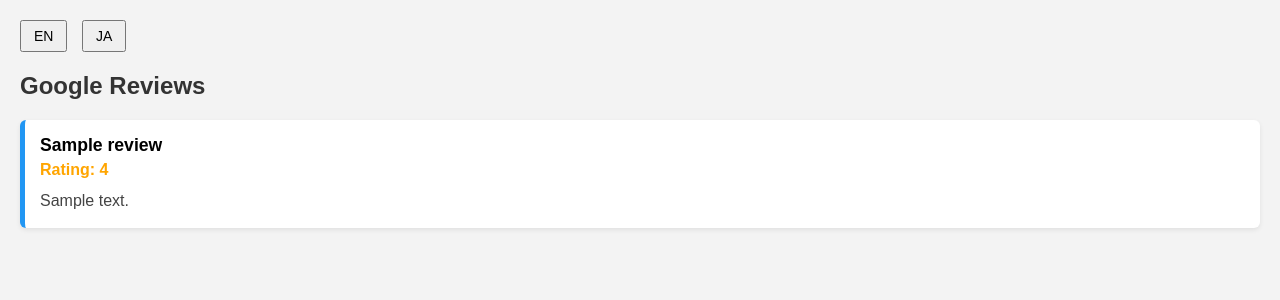
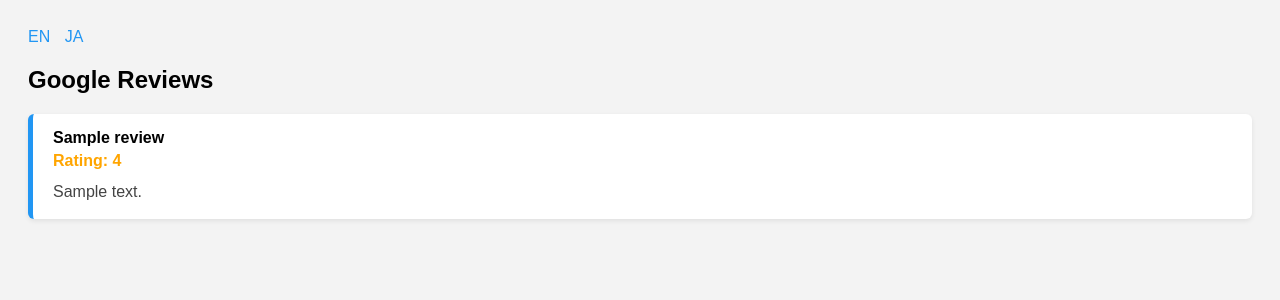
Before and after one commit to zayro-official/zayro-app, a FastAPI app: page /reviews in a window 1280 px wide. Shown: the top 300 px of the page. Run offline with FastAPI, Linux system fonts and the light colour scheme; a database or web service that is not in the repository returns one stand-in record (values such as "Sample title"); data that the repository does not hold is empty.

Commit message:
Update reviews.html

```diff
--- a/templates/reviews.html
+++ b/templates/reviews.html
@@ -1,5 +1,5 @@
 <!DOCTYPE html>
-<html>
+<html lang="{{ lang }}">
 <head>
     <meta charset="UTF-8">
     <title>Google Reviews</title>
@@ -8,34 +8,23 @@
             font-family: Arial, sans-serif;
             background-color: #f3f3f3;
             padding: 20px;
-      margin: 0;
         }
         h2 {
-      color: #333;
             margin-bottom: 20px;
-    }
-    .lang-buttons {
-      margin-bottom: 20px;
-    }
-    .lang-buttons button {
-      margin-right: 10px;
-      padding: 6px 12px;
-      font-size: 14px;
         }
         .review {
             background-color: #fff;
             border-left: 5px solid #2196f3;
             border-radius: 6px;
-      padding: 15px;
+            padding: 15px 20px;
             margin-bottom: 15px;
             box-shadow: 0 2px 5px rgba(0,0,0,0.08);
         }
         .author {
             font-weight: bold;
-      font-size: 1.1em;
             margin-bottom: 5px;
         }
-    .rating-label {
+        .rating {
             color: #FFA500;
             font-weight: bold;
             margin-bottom: 10px;
@@ -44,50 +33,38 @@
             color: #444;
             line-height: 1.5;
         }
-    @media (max-width: 600px) {
-      .review {
-        padding: 10px 15px;
+        .lang-switch {
+            margin-bottom: 15px;
         }
+        .lang-switch a {
+            margin-right: 10px;
+            text-decoration: none;
+            color: #2196f3;
         }
     </style>
 </head>
 <body>
-  <div class="lang-buttons">
-    <button onclick="switchLanguage('en')">EN</button>
-    <button onclick="switchLanguage('ja')">JA</button>
+    <div class="lang-switch">
+        <a href="?lang=en">EN</a>
+        <a href="?lang=ja">JA</a>
     </div>
 
-  <h2 id="title">Google Reviews</h2>
+    <h2>
+        {% if lang == "ja" %}
+            Googleレビュー
+        {% else %}
+            Google Reviews
+        {% endif %}
+    </h2>
 
     {% for review in reviews %}
     <div class="review">
         <div class="author">{{ review.author }}</div>
-      <div class="rating-label" data-value="{{ review.rating }}">Rating: {{ review.rating }}</div>
+        <div class="rating">
+            {% if lang == "ja" %}評価{% else %}Rating{% endif %}: {{ review.rating }}
+        </div>
         <div class="comment">{{ review.comment }}</div>
     </div>
     {% endfor %}
-
-  <script>
-    function switchLanguage(lang) {
-      const translations = {
-        en: {
-          title: "Google Reviews",
-          rating: "Rating"
-        },
-        ja: {
-          title: "Googleレビュー",
-          rating: "評価"
-        }
-      };
-
-      document.getElementById("title").innerText = translations[lang].title;
-
-      const ratings = document.querySelectorAll(".rating-label");
-      ratings.forEach(el => {
-        const value = el.dataset.value;
-        el.innerText = `${translations[lang].rating}: ${value}`;
-      });
-    }
-  </script>
 </body>
 </html>
```
Lines whose indentation alone changed are shown as unchanged.
